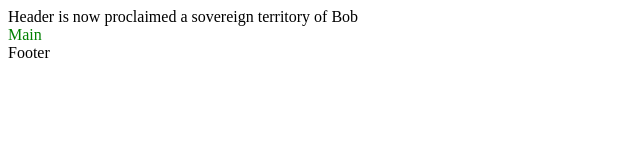
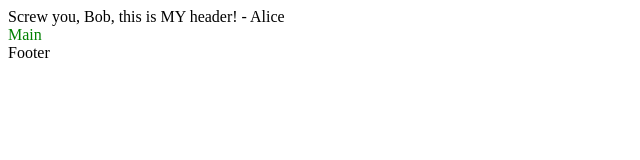
Before and after one commit to adinazhan/Exercise-Repo, a plain HTML site: page index.html in a window 1280 px wide. Shown: the whole page, without its empty margins (0-640 px from the left). Drawn offline with Linux system fonts and the light colour scheme.

Commit message:
header change

```diff
--- a/index.html
+++ b/index.html
@@ -1,6 +1,5 @@
 <!DOCTYPE html>
 <html lang="en">
-
   <head>
     <meta charset="UTF-8" />
     <meta http-equiv="X-UA-Compatible" content="IE=edge" />
@@ -8,11 +7,9 @@
     <title>Git Exercise Setup</title>
     <link rel="stylesheet" href="style.css" />
   </head>
-
   <body>
-  <header>Header is now proclaimed a sovereign territory of Bob</header>
+    <header>Screw you, Bob, this is MY header! - Alice</header>
     <main>Main</main>
     <footer>Footer</footer>
   </body>
-
 </html>
```
Lines whose indentation alone changed are shown as unchanged.
